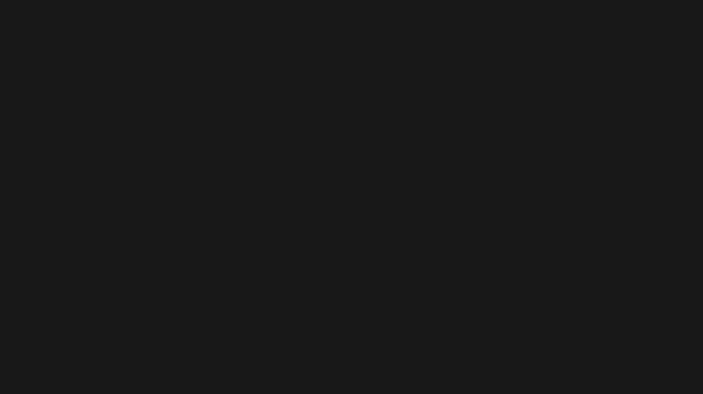
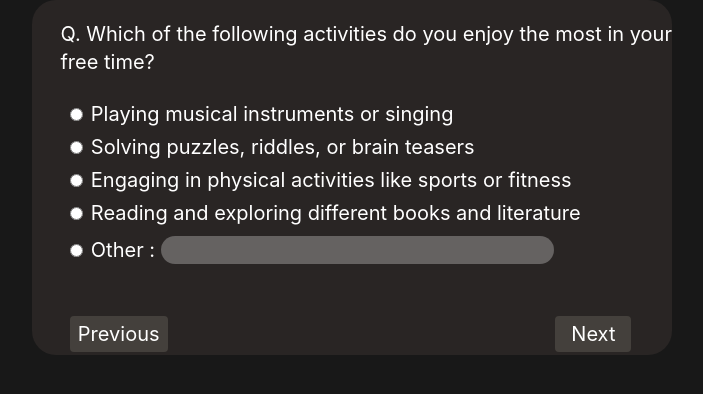
Before and after one commit to rishabhjain2601/launchpad-counselling, a React (Create React App) app: page /q2 in a window 1280 px wide. Before the commit this address had no page. Shown: the top 394 px of the page, without its empty margins (288-991 px from the left). Built offline with nearby package versions, Linux system fonts and the light colour scheme.

Commit message:
Added 2 question types

```diff
--- a/src/App.js
+++ b/src/App.js
@@ -6,6 +6,9 @@ import Layout from './pages/Layout';
 import Home from './pages/Home';
 import Chatbot from './pages/Chatbot';
 import SkillApiTesting from './pages/SkillApiTesting';
+import QuesType1 from './components/QuesType1';
+import QuesType2 from './components/QuesType2';
+
 function App() {
   return (
     <Router>
@@ -16,6 +19,8 @@ function App() {
             <Route path="/counselling-result" index element= {<CounsellingResult />} />
             <Route path="/chatbot" index element= {<Chatbot />} />
             <Route path="/skill-api-testing" index element= {<SkillApiTesting />} />
+            <Route path="/q1" index element= {<QuesType1 />} />
+            <Route path="/q2" index element= {<QuesType2 />} />
           </Route>
         </Routes>
     </Router>
--- a/src/components/Footer.js
+++ b/src/components/Footer.js
@@ -2,7 +2,9 @@ import React from 'react'
 
 const Footer = () => {
   return (
-    <div>Footer</div>
+    <div>
+      {/* Footer       */}
+    </div>
   )
 }
 
--- a/src/components/Header.js
+++ b/src/components/Header.js
@@ -2,7 +2,9 @@ import React from 'react'
 
 const Header = () => {
   return (
-    <div>Header</div>
+    <div>
+      {/* Header */}
+    </div>
   )
 }
 
--- /dev/null
+++ b/src/components/QuesType1.js
@@ -0,0 +1,18 @@
+import React from 'react'
+
+const QuesType1 = () => {
+  return (
+    <div className='rounded-3xl text-xl mx-auto my-auto bg-stone-800 w-[50vw] h-[390px] pt-5 pl-4'>
+      <div className='ml-[4%]'>
+        Q. I want to pursue career related to ______
+      </div>
+      <form action="" className='mx-auto'>
+        <input type="text" name='' className='text-black w-[90%] ml-[3.5%] h-[260px] my-4 rounded-2xl ' />
+        <button className='bg-stone-700 rounded ml-[3.5%] py-1 px-2'>Previous</button>
+        <button className='float-right bg-stone-700 rounded py-1 px-4 mr-[6.5%]'>Next</button>
+      </form>
+    </div>
+  )
+}
+
+export default QuesType1
--- /dev/null
+++ b/src/components/QuesType2.js
@@ -0,0 +1,35 @@
+import { toBeDisabled } from '@testing-library/jest-dom/matchers'
+import React, { useState } from 'react'
+
+const QuesType2 = () => {
+    const [option, setOption] = useState("Medium")
+
+    const onOptionChange = e => {
+        setOption(e.target.value)
+    }
+    return (
+        <div className='rounded-3xl mx-auto my-auto text-xl bg-stone-800 w-[50vw] h-[355px] pt-5 pl-4'>
+            <div className='ml-[2%] mb-6'>
+                Q. Which of the following activities do you enjoy the most in your free time?
+            </div>
+            <form action="" className='mx-auto'>
+                <div className='w-[90%] ml-[3.5%] h-[200px] my-4 rounded-2xl '>
+                    <input type="radio" id='option1' className='mb-3 mr-2' value={"ans1"} checked={option==="ans1"} name='ans' onChange={onOptionChange}/>
+                    <label htmlFor="option1" >Playing musical instruments or singing</label><br />
+                    <input type="radio" id='option2' className='mb-3 mr-2' value={"ans2"} checked={option==="ans2"} name='ans' onChange={onOptionChange}/>
+                    <label htmlFor="option2">Solving puzzles, riddles, or brain teasers</label><br />
+                    <input type="radio" id='option3' className='mb-3 mr-2' value={"ans3"} checked={option==="ans3"} name='ans' onChange={onOptionChange}/>
+                    <label htmlFor="option3">Engaging in physical activities like sports or fitness</label><br />
+                    <input type="radio" id='option4' className='mb-4 mr-2' value={"ans4"} checked={option==="ans4"} name='ans' onChange={onOptionChange}/>
+                    <label htmlFor="option4">Reading and exploring different books and literature</label><br />
+                    <input type="radio" id='option5' className='mr-2' value={"ans5"} checked={option==="ans5"} name='ans' onChange={onOptionChange}/>
+                    <label htmlFor="option5">Other : <input type="text" className='text-black outline-white pl-2 rounded-full w-[70%]' disabled={option!=="ans5"} /></label>
+                </div>
+                <button className='bg-stone-700 rounded ml-[3.5%] py-1 px-2'>Previous</button>
+                <button className='float-right bg-stone-700 rounded py-1 px-4 mr-[6.5%]'>Next</button>
+            </form>
+        </div>
+    )
+}
+
+export default QuesType2
--- a/src/pages/SkillRoadmap.js
+++ b/src/pages/SkillRoadmap.js
@@ -0,0 +1,11 @@
+import React from 'react'
+
+const SkillRoadmap = () => {
+  return (
+    <div>
+
+    </div>
+  )
+}
+
+export default SkillRoadmap
```
